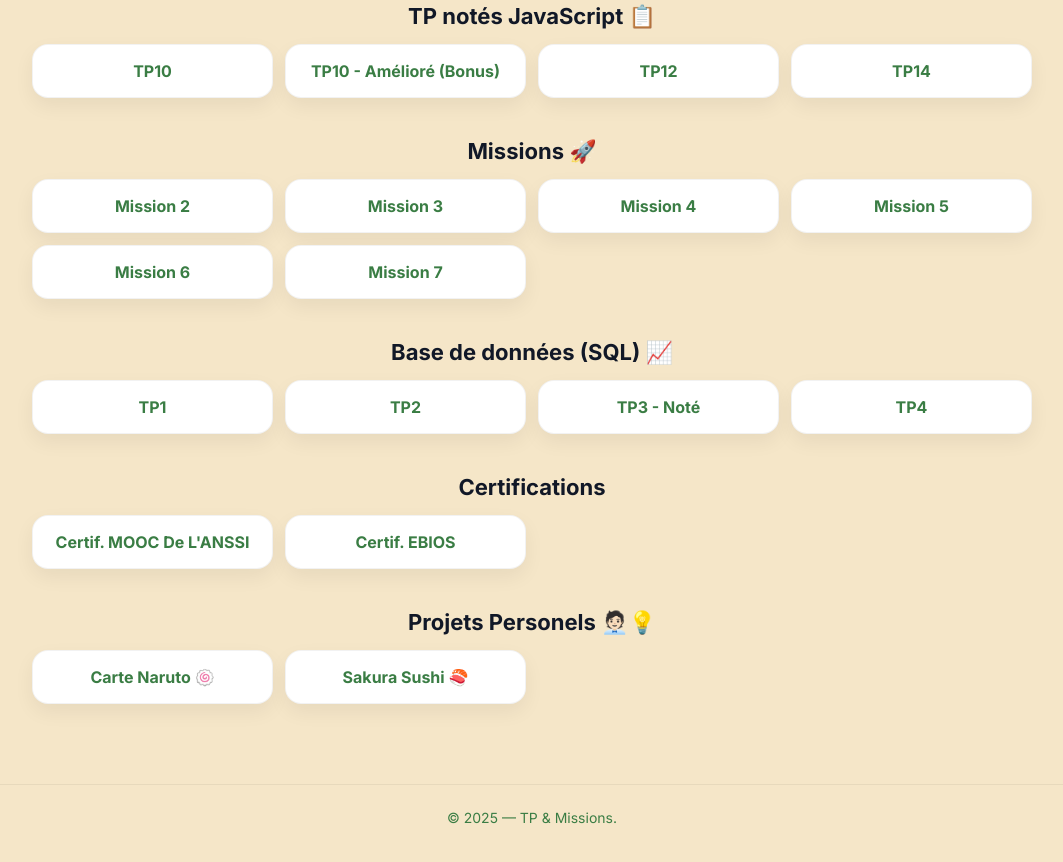
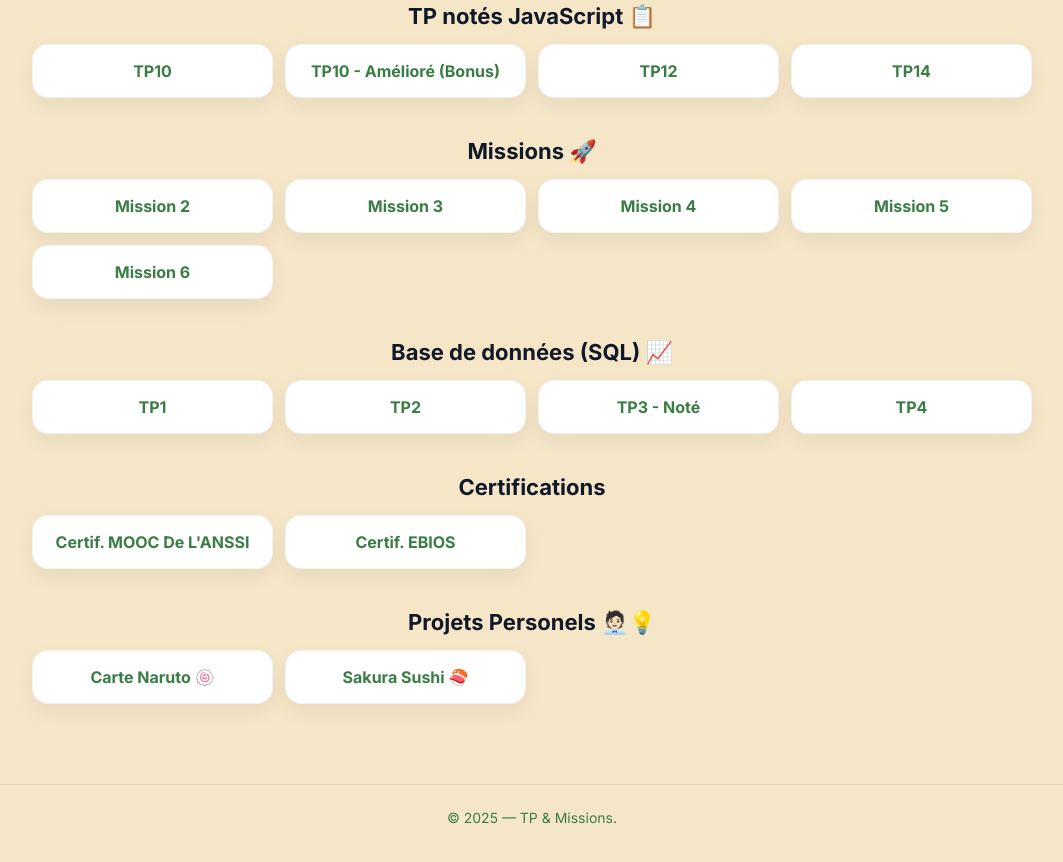
Before and after one commit to moad78/PortFolio, a plain HTML site: page projets/index.html in a window 1280 px wide. Shown: the part 728-1590 px from the top of the page, without its empty margins (108-1171 px from the left). Drawn offline with Linux system fonts and the light colour scheme.

Commit message:
Remove Mission 7 link from index.html
Removed link to Mission 7 from the project index.

```diff
--- a/projets/index.html
+++ b/projets/index.html
@@ -74,7 +74,6 @@
         <li class="card"><a class="card-link" href="Mission4/Mission 4 _Khennous_Moad_Les environnements d’exploitation.pdf"><span class="card-title">Mission 4</span></a></li>
          <li class="card"><a class="card-link" href="Mission5/index.html"><span class="card-title">Mission 5</span></a></li>
         <li class="card"><a class="card-link" href="Mission6/index.html"><span class="card-title">Mission 6</span></a></li>
-         <li class="card"><a class="card-link" href="Mission7/index.html"><span class="card-title">Mission 7</span></a></li>
       </ul>
     </section>
 
```
